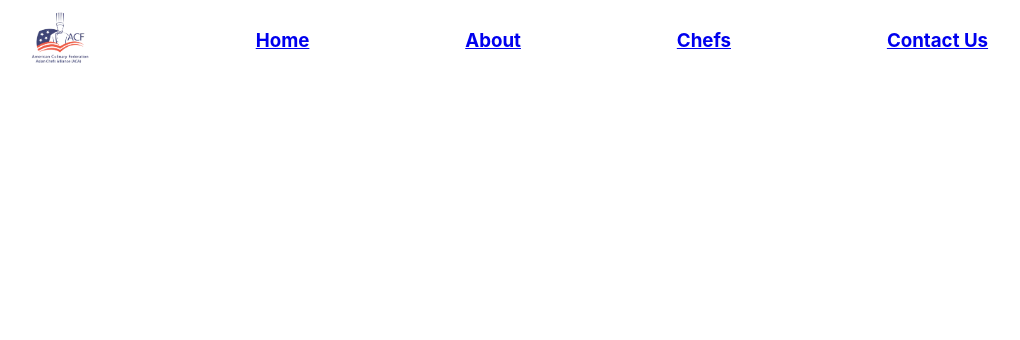
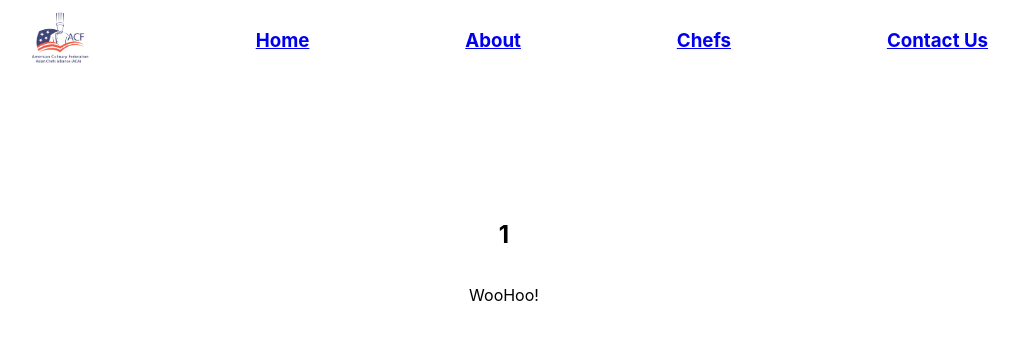
Before and after one commit to Jeffery-ChangZe-Yu/acawebsitesample, a React (Create React App) app in the folder aca-website-sample/: page /chefs/1 in a window 1280 px wide. Shown: the top 340 px of the page, without its empty margins (136-1156 px from the left). Built offline with nearby package versions, Linux system fonts and the light colour scheme.

Commit message:
Initialized individual Chefpages

```diff
--- a/aca-website-sample/src/App.tsx
+++ b/aca-website-sample/src/App.tsx
@@ -5,6 +5,7 @@ import { BrowserRouter, Route, Routes } from 'react-router';
 import Chefpages from './components/Chefpages/Chefpages';
 import Home from './components/Home/Home';
 import About from './components/About/About';
+import Chefpage from './components/Chefpages/Chefpage/Chefpage';
 
 
 function App() {
@@ -16,6 +17,7 @@ function App() {
       <Routes>
         <Route path='/' element={<Home />} />
         <Route path='/chefs' element={<Chefpages />} />
+        <Route path='/chefs/:name' element={<Chefpage />} />
         <Route path='/about' element={<About />} />
       </Routes>
       </div>
--- a/aca-website-sample/src/components/Chefpages/Chefpage/Chefpage.tsx
+++ b/aca-website-sample/src/components/Chefpages/Chefpage/Chefpage.tsx
@@ -1,7 +1,12 @@
 import React from 'react'
+import { useParams } from 'react-router'
 
 export default function Chefpage() {
-  return (
-    <div>Chefpage</div>
-  )
+    const { name } = useParams();
+    return (
+        <div className='content'>
+            <h2>{name}</h2>
+            <p>WooHoo!</p>
+        </div>
+    )
 }
--- a/aca-website-sample/src/components/Chefpages/Chefpages.tsx
+++ b/aca-website-sample/src/components/Chefpages/Chefpages.tsx
@@ -49,7 +49,7 @@ function Chefpages() {
         <h1>Active Chef Directory</h1>
         {tempChefDirectory.map(({name, title, img, bio, link}, idx) => {
             return (
-            <Link to={link}>
+            <Link to={link} style={{textDecoration: 'none'}}>
                 <div key={idx} className="chef-line">
                     <div className="chef-line--pi">
                         <img className="chef-line--img"
```
